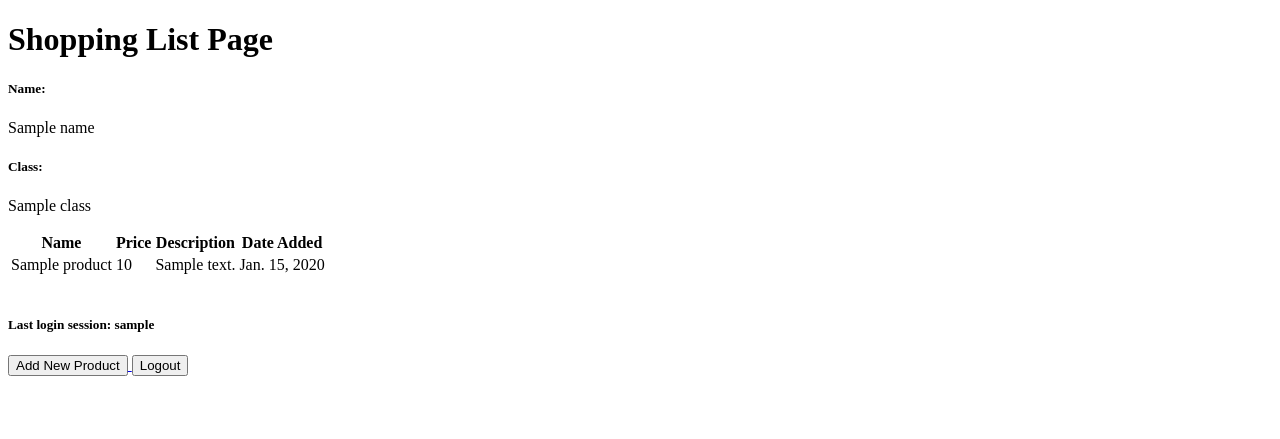
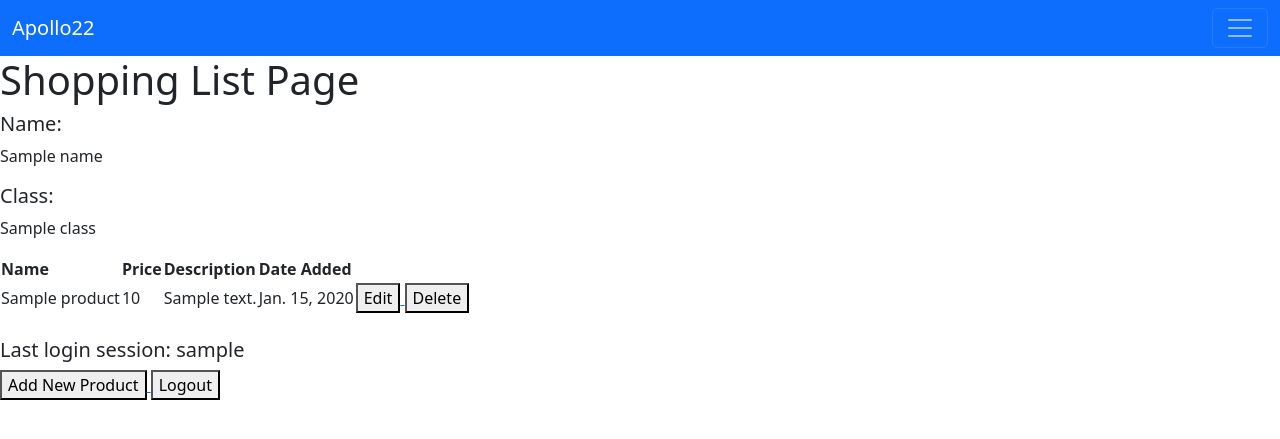
Before and after one commit to OmarK2804/shopping-list, a Django app: template main/templates/main.html in a window 1280 px wide. Shown: the top 439 px of the page. Run offline with Django 4.2, Linux system fonts and the light colour scheme; tables that the repository leaves empty hold one stand-in row (values such as "Sample post"); the template is opened without the code that fills it: values that come from a table or form of the project are taken from there, most other values are stand-ins (such as "Sample title", 1, 10 or a date in 2020).

Commit message:
Tutorial 4

```diff
--- a/main/templates/main.html
+++ b/main/templates/main.html
@@ -1,6 +1,30 @@
 {% extends 'base.html' %}
 
 {% block content %}
+
+    <nav class="navbar bg-primary" data-bs-theme="dark">
+        <div class="container-fluid">
+        <a class="navbar-brand" href="#">Apollo22</a>
+        <button class="navbar-toggler" type="button" data-bs-toggle="collapse" data-bs-target="#navbarSupportedContent" aria-controls="navbarSupportedContent" aria-expanded="false" aria-label="Toggle navigation">
+            <span class="navbar-toggler-icon"></span>
+        </button>
+        <div class="collapse navbar-collapse" id="navbarSupportedContent">
+            <ul class="navbar-nav me-auto mb-2 mb-lg-0">
+            <li class="nav-item">
+                <a class="nav-link active" aria-current="page" href="#">Home</a>
+            </li>
+            <li class="nav-item">
+                <a class="nav-link" href="#">About</a>
+            </li>
+            </ul>
+            <form class="d-flex" role="search">
+            <input class="form-control me-2" type="search" placeholder="Search" aria-label="Search">
+            <button class="btn btn-outline-success" type="submit">Search</button>
+            </form>
+        </div>
+        </div>
+    </nav>
+
     <h1>Shopping List Page</h1>
 
     <h5>Name:</h5>
@@ -25,6 +49,18 @@
             <td>{{product.price}}</td>
             <td>{{product.description}}</td>
             <td>{{product.date_added}}</td>
+            <td>
+                <a href="{% url 'main:edit_product' product.pk %}">
+                    <button>
+                        Edit
+                    </button>
+                </a>
+                <a href="{% url 'main:delete_product' product.pk %}">
+                      <button>
+                          Delete
+                      </button>
+                  </a>
+            </td>
         </tr>
     {% endfor %}
 </table>
--- a/main/urls.py
+++ b/main/urls.py
@@ -1,5 +1,5 @@
 from django.urls import path
-from main.views import show_main, create_product, show_xml, show_json, show_xml_by_id, show_json_by_id, register, login_user, logout_user
+from main.views import show_main, create_product, show_xml, show_json, show_xml_by_id, show_json_by_id, register, login_user, logout_user, edit_product, delete_product
 
 app_name = 'main'
 
@@ -13,4 +13,6 @@ urlpatterns = [
     path('register/', register, name='register'),
     path('login/', login_user, name='login'),
     path('logout/', logout_user, name='logout'),
+    path('edit-product/<int:id>', edit_product, name='edit_product'),
+    path('delete/<int:id>', delete_product, name='delete_product'),
 ]
--- a/templates/base.html
+++ b/templates/base.html
@@ -2,13 +2,14 @@
 <!DOCTYPE html>
 <html lang="en">
     <head>
-        <meta charset="UTF-8" />
-        <meta
-            name="viewport"
-            content="width=device-width, initial-scale=1.0"
-        />
         {% block meta %}
+            <meta charset="UTF-8" />
+            <meta name="viewport" content="width=device-width, initial-scale=1">
         {% endblock meta %}
+        <link href="https://cdn.jsdelivr.net/npm/bootstrap@5.3.2/dist/css/bootstrap.min.css" rel="stylesheet" integrity="sha384-T3c6CoIi6uLrA9TneNEoa7RxnatzjcDSCmG1MXxSR1GAsXEV/Dwwykc2MPK8M2HN" crossorigin="anonymous">
+        <script src="https://code.jquery.com/jquery-3.6.0.min.js" integrity="sha384-KyZXEAg3QhqLMpG8r+J4jsl5c9zdLKaUk5Ae5f5b1bw6AUn5f5v8FZJoMxm6f5cH1" crossorigin="anonymous"></script>
+        <script src="https://cdn.jsdelivr.net/npm/@popperjs/core@2.11.8/dist/umd/popper.min.js" integrity="sha384-I7E8VVD/ismYTF4hNIPjVp/Zjvgyol6VFvRkX/vR+Vc4jQkC+hVqc2pM8ODewa9r" crossorigin="anonymous"></script>
+        <script src="https://cdn.jsdelivr.net/npm/bootstrap@5.3.2/dist/js/bootstrap.min.js" integrity="sha384-BBtl+eGJRgqQAUMxJ7pMwbEyER4l1g+O15P+16Ep7Q9Q+zqX6gSbd85u4mG4QzX+" crossorigin="anonymous"></script>
     </head>
 
     <body>
```
Also changed, not shown: main/templates/edit_product.html (added, +22 -0 lines), main/views.py (+26 -0 lines).
